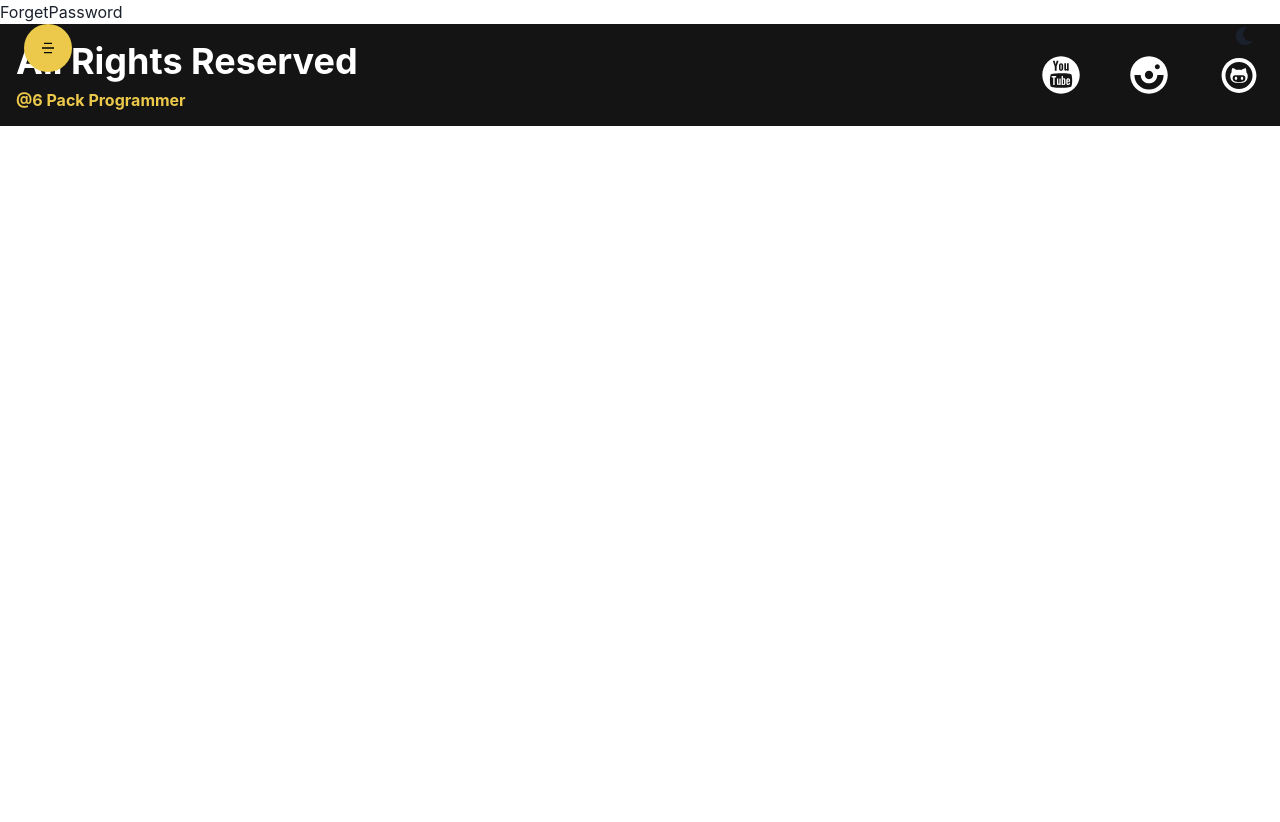
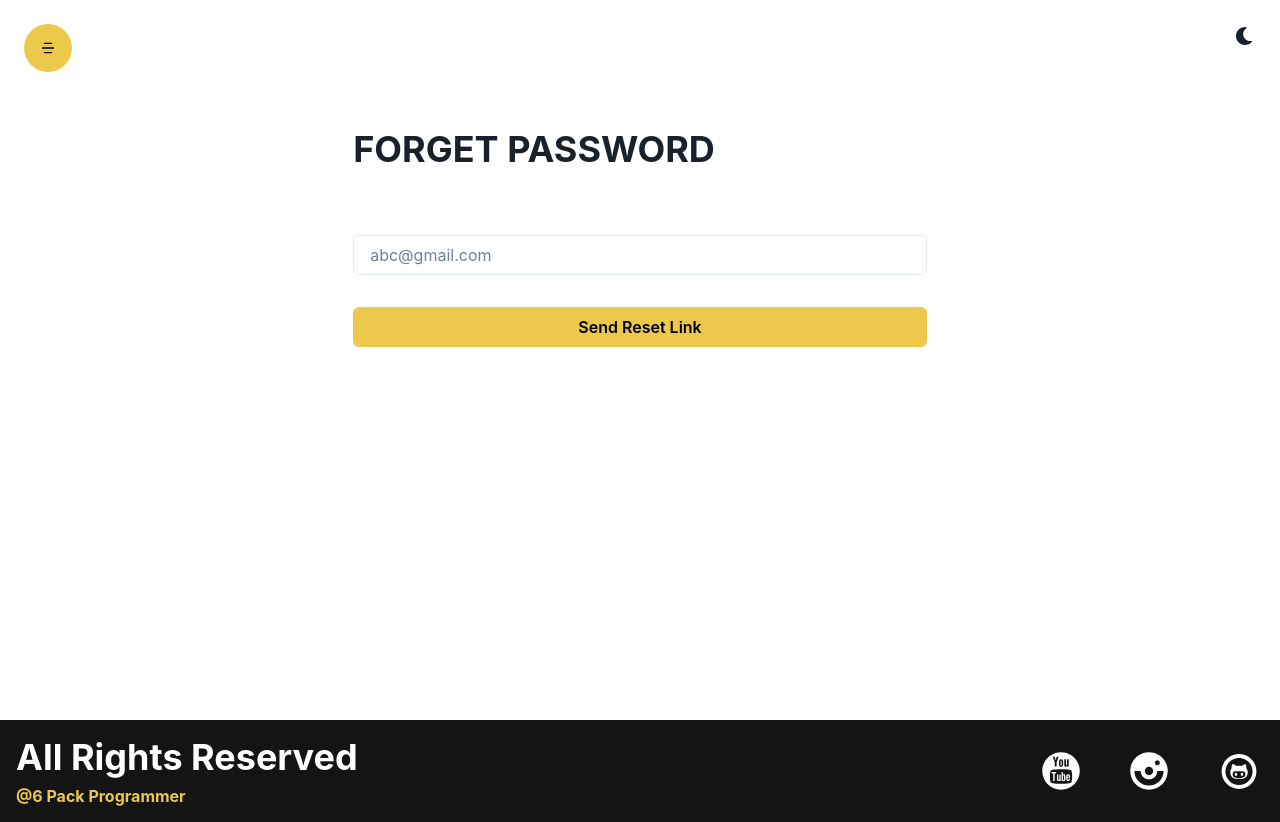
Before and after one commit to sarb001/Course-for-Coders-Web-App, a React (Create React App) app in the folder c-f-c/: page /forgetpassword in a window 1280 px wide. Before the commit the page ends 800 px from the top, so only its background shows below. Built offline with nearby package versions, Linux system fonts and the light colour scheme.

Commit message:
feature - ResetPassword Component

```diff
--- a/c-f-c/src/App.js
+++ b/c-f-c/src/App.js
@@ -7,6 +7,7 @@ import Footer from './Components/Layout/Footer/Footer';
 import Login from './Components/Auth/Login';
 import Register from './Components/Auth/Register';
 import ForgetPassword from './Components/Auth/ForgetPassword';
+import ResetPassword from './Components/Auth/ResetPassword';
 
 function App() {
   return (
@@ -19,6 +20,7 @@ function App() {
             <Route exact path = "/login"  element= {<Login />}> </Route>
             <Route exact path = "/register"  element= {<Register />}> </Route>
             <Route exact path = "/forgetpassword"  element= {<ForgetPassword />}> </Route>
+            <Route exact path = "/resetpassword/:token"  element= {<ResetPassword />}> </Route>
          </Routes>
          <Footer />
      </Router>
--- a/c-f-c/src/Components/Auth/ForgetPassword.jsx
+++ b/c-f-c/src/Components/Auth/ForgetPassword.jsx
@@ -1,9 +1,46 @@
-import React from 'react'
+import React, { useState } from 'react'
+import { Button, Container, Heading, Input, VStack } from '@chakra-ui/react';
+
 
 const ForgetPassword = () => {
+
+  const [email, setEmail] = useState('');
+
+  const submitHandler = e => {
+    e.preventDefault();
+  };
+
   return (
     <div>
-        ForgetPassword
+          <Container py={'16'} h="90vh">
+      <form onSubmit = {submitHandler}>
+        <Heading
+          children="Forget Password"
+          my="16"
+          textTransform={'uppercase'}
+          textAlign = {['center', 'left']}
+        />
+
+        <VStack spacing={'8'}>
+          <Input
+            required
+            value={email}
+            onChange={e => setEmail(e.target.value)}
+            placeholder="abc@gmail.com"
+            type={'email'}
+            focusBorderColor="yellow.500"
+          />
+
+          <Button
+            type="submit"
+            w={'full'}
+            colorScheme="yellow"
+          >
+            Send Reset Link
+          </Button>
+        </VStack>
+      </form>
+    </Container>
     </div>
   )
 }
--- a/c-f-c/src/Components/Auth/Login.jsx
+++ b/c-f-c/src/Components/Auth/Login.jsx
@@ -26,6 +26,7 @@ const Login = () => {
         <Heading children={'Welcome to CourseBundler'} />
 
         <form onSubmit={submitHandler} style={{ width: '100%' }}>
+
           <Box my={'4'}>
             <FormLabel htmlFor="email" children="Email Address" />
             <Input
--- /dev/null
+++ b/c-f-c/src/Components/Auth/ResetPassword.jsx
@@ -0,0 +1,11 @@
+import React from 'react'
+
+const ResetPassword = () => {
+  return (
+    <div>
+        ResetPassword
+    </div>
+  )
+}
+
+export default ResetPassword
```
